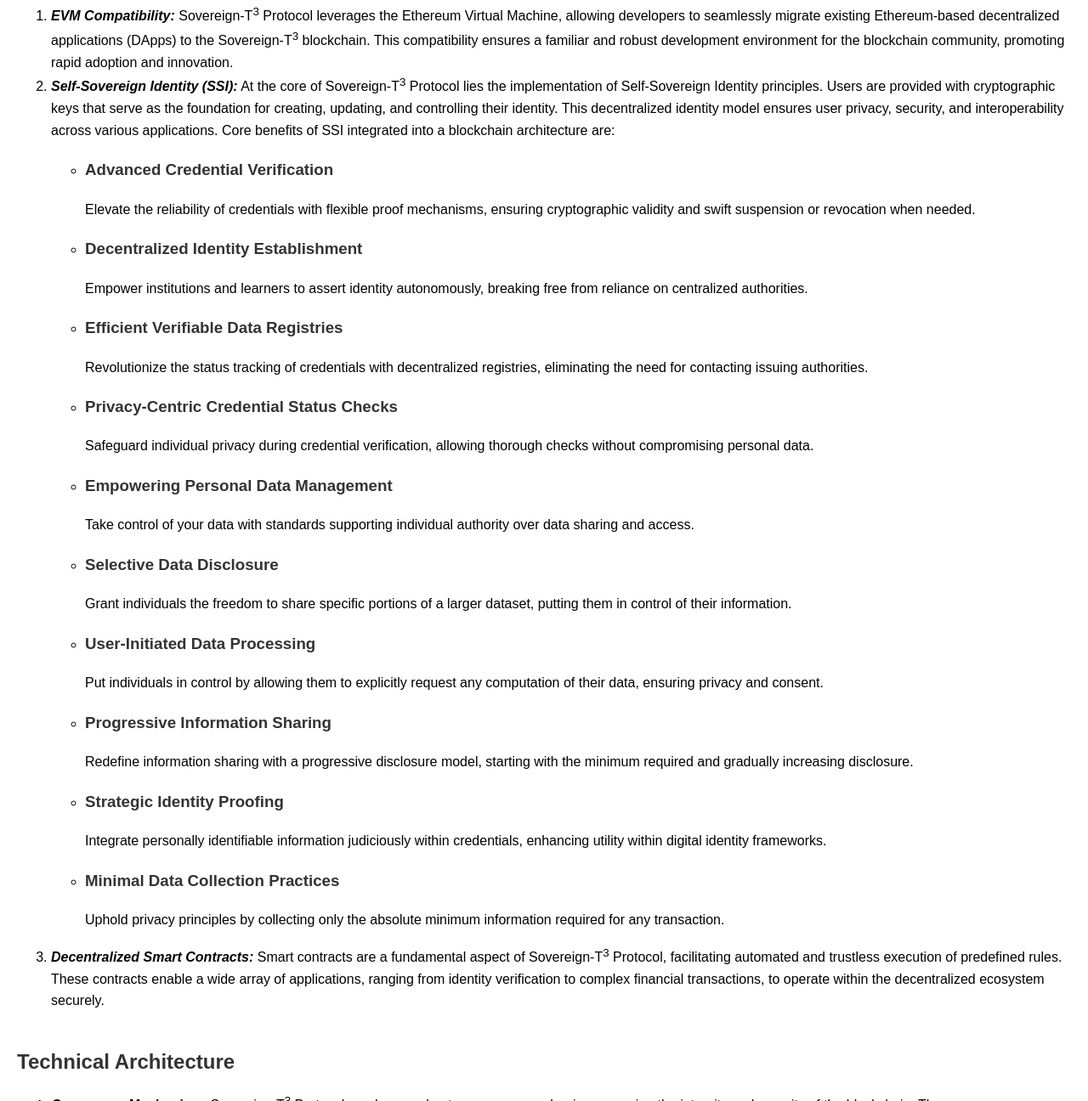
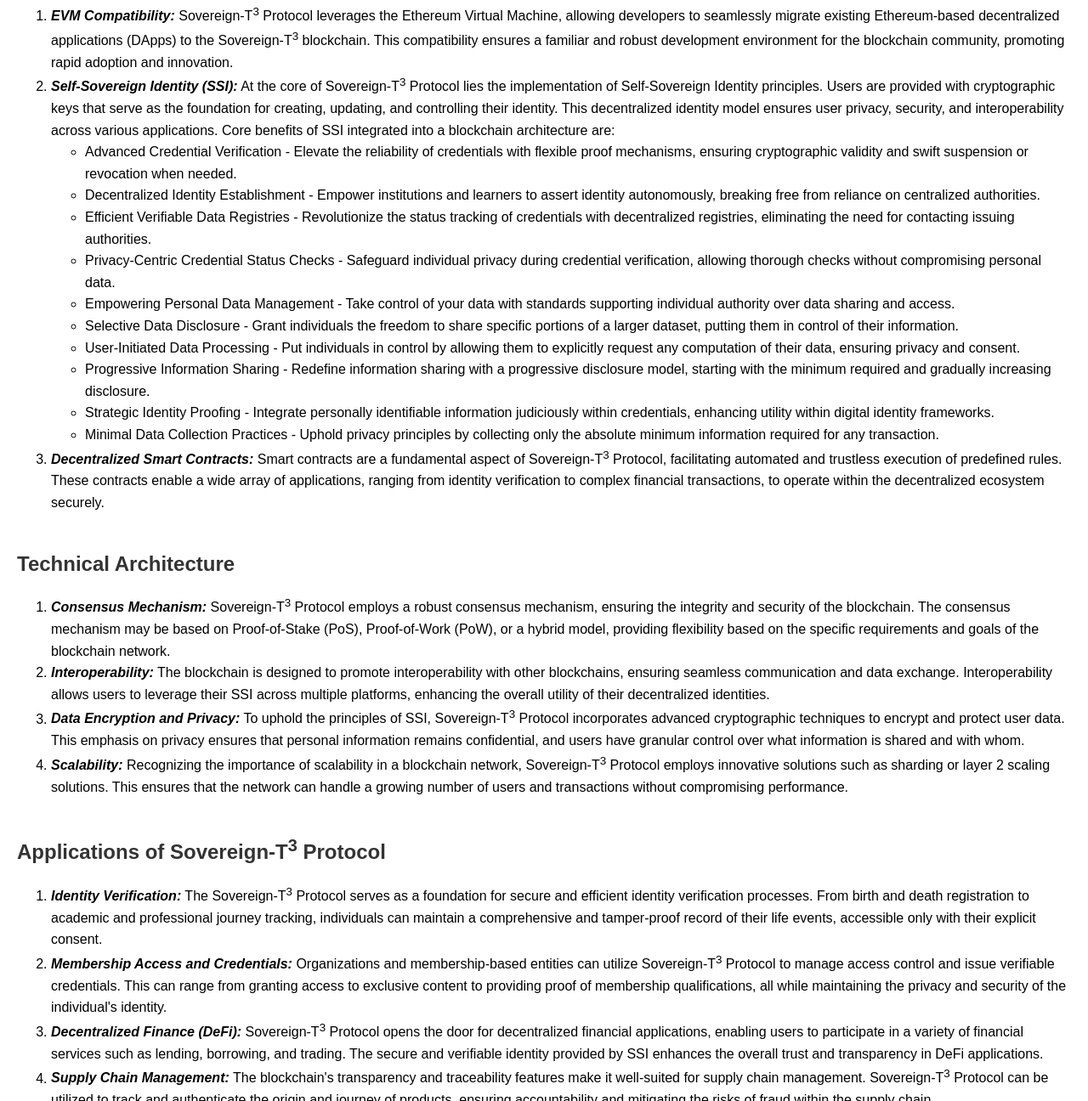
Before and after one commit to kesaviwebsolutions/Sovereign-T-Protocol-intro, a plain HTML site: page index.html in a window 1280 px wide. Shown: the part 1416-2712 px from the top of the page at 85% size. Drawn offline with Linux system fonts and the light colour scheme.

Commit message:
Update index.html

```diff
--- a/index.html
+++ b/index.html
@@ -235,77 +235,54 @@
         </li>
         <ul>
           <li>
-            <h3>Advanced Credential Verification</h3>
-            <p>
-              Elevate the reliability of credentials with flexible proof
-              mechanisms, ensuring cryptographic validity and swift suspension
-              or revocation when needed.
-            </p>
+            Advanced Credential Verification - Elevate the reliability of
+            credentials with flexible proof mechanisms, ensuring cryptographic
+            validity and swift suspension or revocation when needed.
           </li>
           <li>
-            <h3>Decentralized Identity Establishment</h3>
-            <p>
-              Empower institutions and learners to assert identity autonomously,
-              breaking free from reliance on centralized authorities.
-            </p>
+            Decentralized Identity Establishment - Empower institutions and
+            learners to assert identity autonomously, breaking free from
+            reliance on centralized authorities.
           </li>
           <li>
-            <h3>Efficient Verifiable Data Registries</h3>
-            <p>
-              Revolutionize the status tracking of credentials with
-              decentralized registries, eliminating the need for contacting
-              issuing authorities.
-            </p>
+            Efficient Verifiable Data Registries - Revolutionize the status
+            tracking of credentials with decentralized registries, eliminating
+            the need for contacting issuing authorities.
           </li>
           <li>
-            <h3>Privacy-Centric Credential Status Checks</h3>
-            <p>
-              Safeguard individual privacy during credential verification,
-              allowing thorough checks without compromising personal data.
-            </p>
+            Privacy-Centric Credential Status Checks - Safeguard individual
+            privacy during credential verification, allowing thorough checks
+            without compromising personal data.
           </li>
           <li>
-            <h3>Empowering Personal Data Management</h3>
-            <p>
-              Take control of your data with standards supporting individual
-              authority over data sharing and access.
-            </p>
+            Empowering Personal Data Management - Take control of your data with
+            standards supporting individual authority over data sharing and
+            access.
           </li>
           <li>
-            <h3>Selective Data Disclosure</h3>
-            <p>
-              Grant individuals the freedom to share specific portions of a
-              larger dataset, putting them in control of their information.
-            </p>
+            Selective Data Disclosure - Grant individuals the freedom to share
+            specific portions of a larger dataset, putting them in control of
+            their information.
           </li>
           <li>
-            <h3>User-Initiated Data Processing</h3>
-            <p>
-              Put individuals in control by allowing them to explicitly request
-              any computation of their data, ensuring privacy and consent.
-            </p>
+            User-Initiated Data Processing - Put individuals in control by
+            allowing them to explicitly request any computation of their data,
+            ensuring privacy and consent.
           </li>
           <li>
-            <h3>Progressive Information Sharing</h3>
-            <p>
-              Redefine information sharing with a progressive disclosure model,
-              starting with the minimum required and gradually increasing
-              disclosure.
-            </p>
+            Progressive Information Sharing - Redefine information sharing with
+            a progressive disclosure model, starting with the minimum required
+            and gradually increasing disclosure.
           </li>
           <li>
-            <h3>Strategic Identity Proofing</h3>
-            <p>
-              Integrate personally identifiable information judiciously within
-              credentials, enhancing utility within digital identity frameworks.
-            </p>
+            Strategic Identity Proofing - Integrate personally identifiable
+            information judiciously within credentials, enhancing utility within
+            digital identity frameworks.
           </li>
           <li>
-            <h3>Minimal Data Collection Practices</h3>
-            <p>
-              Uphold privacy principles by collecting only the absolute minimum
-              information required for any transaction.
-            </p>
+            Minimal Data Collection Practices - Uphold privacy principles by
+            collecting only the absolute minimum information required for any
+            transaction.
           </li>
         </ul>
         <li>
```
